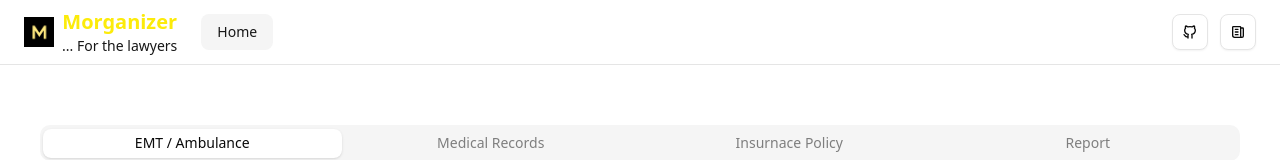
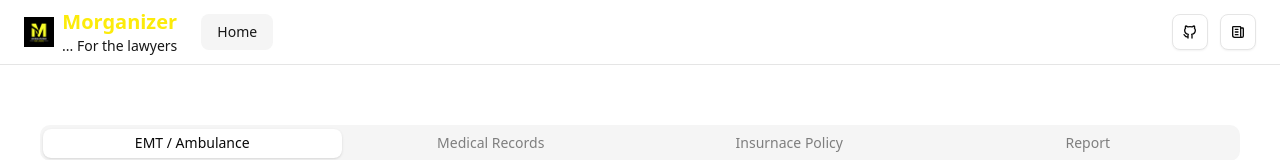
Before and after one commit to LukaVarazi/KnightHacks-2025, a React (Vite) app in the folder frontend/: page / in a window 1280 px wide. Shown: the top 160 px of the page. Built offline with nearby package versions, Linux system fonts and the light colour scheme; no server answers; what harden-react-markdown would draw is missing.

Commit message:
Change logo

```diff
--- a/frontend/index.html
+++ b/frontend/index.html
@@ -2,7 +2,7 @@
 <html lang="en">
   <head>
     <meta charset="UTF-8" />
-    <link rel="icon" type="image/png" href="/logo.png" />
+    <link rel="icon" type="image/png" href="/logo2.png" />
     <meta name="viewport" content="width=device-width, initial-scale=1.0" />
     <title>Morganizer</title>
   </head>
--- a/frontend/src/components/ChatPanel.tsx
+++ b/frontend/src/components/ChatPanel.tsx
@@ -41,7 +41,7 @@ export default function ChatPanel() {
             <MessageContent className="max-h-[70vh] overflow-y-auto">
               <Response>{chatText}</Response>
             </MessageContent>
-            <MessageAvatar src="/logo.png" />
+            <MessageAvatar src="/logo2.png" />
           </Message>
         )}
       </ConversationContent>
--- a/frontend/src/components/ui/shadcn-io/navbar-01/index.tsx
+++ b/frontend/src/components/ui/shadcn-io/navbar-01/index.tsx
@@ -211,7 +211,7 @@ export const Navbar01 = React.forwardRef<HTMLElement, Navbar01Props>(
                 className="flex items-center space-x-2 text-primary hover:text-primary/90 transition-colors cursor-pointer"
               >
                 <div className="text-2xl">
-                  <img src="/logo.png" width={30} height={30} />
+                  <img src="/logo2.png" width={30} height={30} />
                 </div>
                 <div className="flex flex-col">
                   <span className="hidden font-bold text-xl sm:inline-block text-destructive">
```
Also changed, not shown: frontend/public/logo2.png (added).
